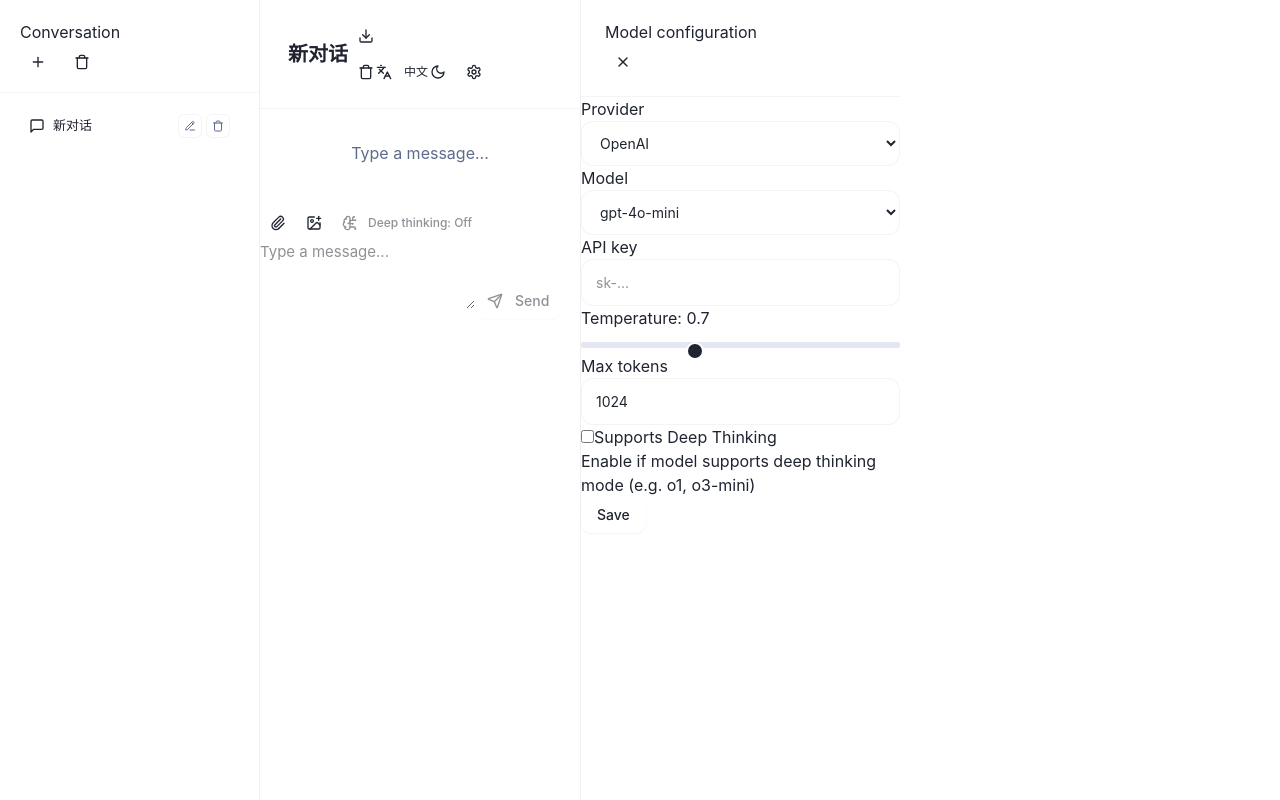
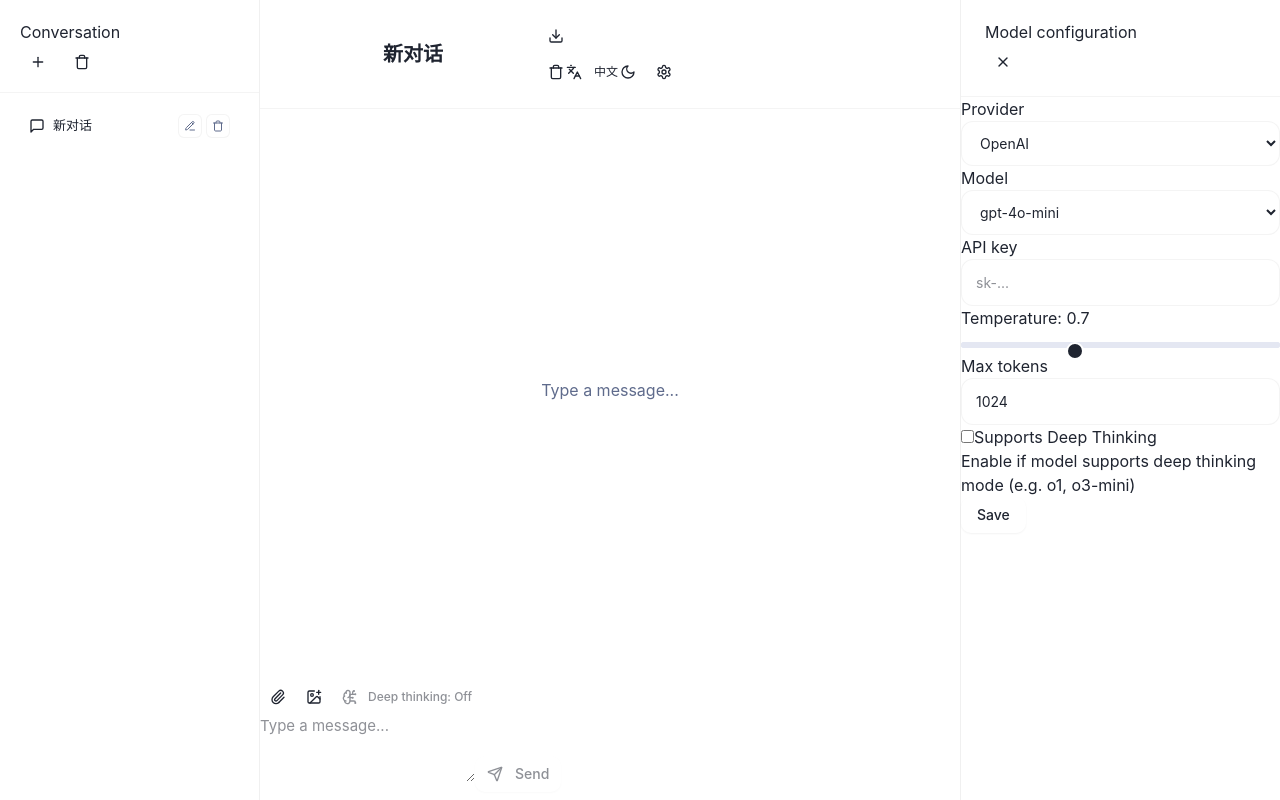
Before and after one commit to 77Ezra1/Personal-Chatbox, a React (Vite) app: page / in a window 1280 px wide. Built offline with nearby package versions, Linux system fonts and the light colour scheme.

Commit message:
Fix chat container layout class

```diff
--- a/src/components/chat/ChatContainer.jsx
+++ b/src/components/chat/ChatContainer.jsx
@@ -30,7 +30,7 @@ export function ChatContainer({
   translate
 }) {
   return (
-    <main className="chat-container">
+    <main className="chat-area">
       {/* 头部 */}
       <ChatHeader
         title={conversation?.title || translate('buttons.newConversation', 'New conversation')}
```
